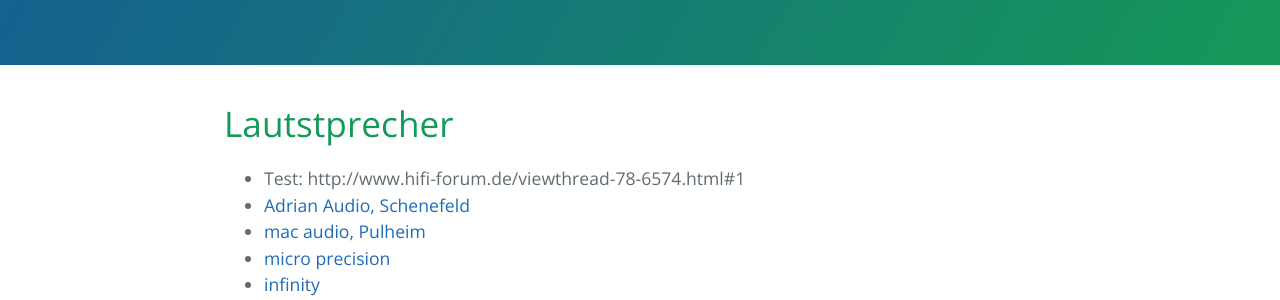
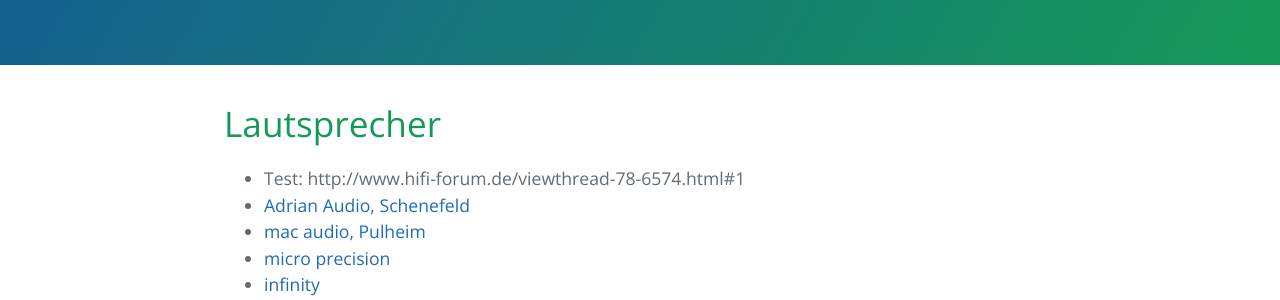
Before and after one commit to trautw/AutoAlsHobby, a Jekyll site: the page built from docs/_pages/05_caraudio.md, in a window 1280 px wide. Shown: the part 384-684 px from the top of the page. Built offline with Jekyll 4.4.1, drawn with Linux system fonts in a browser that asks for light colours.

Commit message:
Update 05_caraudio.md
typo

```diff
--- a/docs/_pages/05_caraudio.md
+++ b/docs/_pages/05_caraudio.md
@@ -4,7 +4,7 @@ title: Hifi
 permalink: /hifi/
 ---
 
-# Lautstprecher
+# Lautsprecher
 - Test: http://www.hifi-forum.de/viewthread-78-6574.html#1
 - [Adrian Audio, Schenefeld](http://www.andrian-audio.de/index.shtml)
 - [mac audio, Pulheim](http://www.mac-audio.de/de/produkte/car-audio/lautsprecher/)
```
